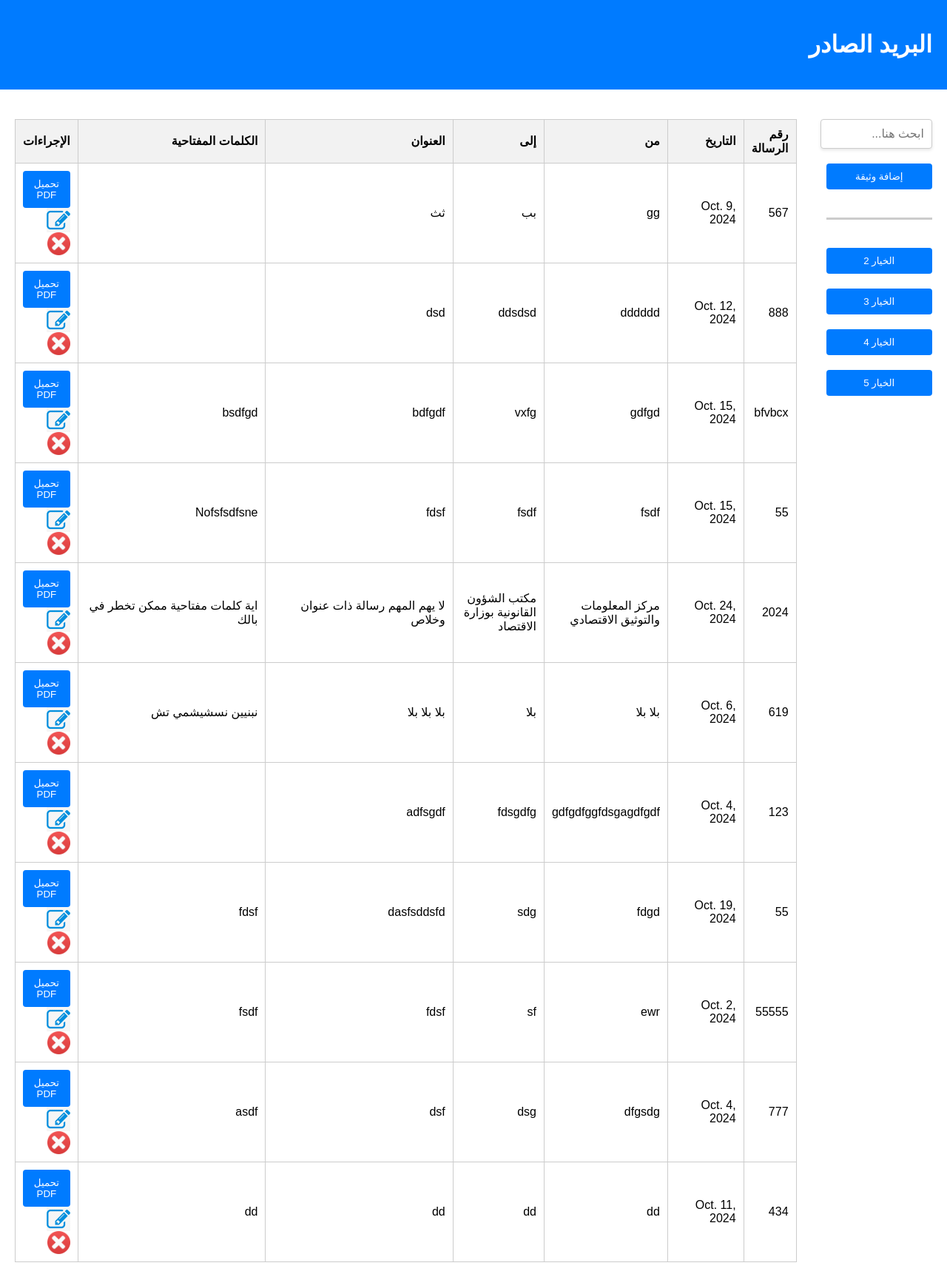
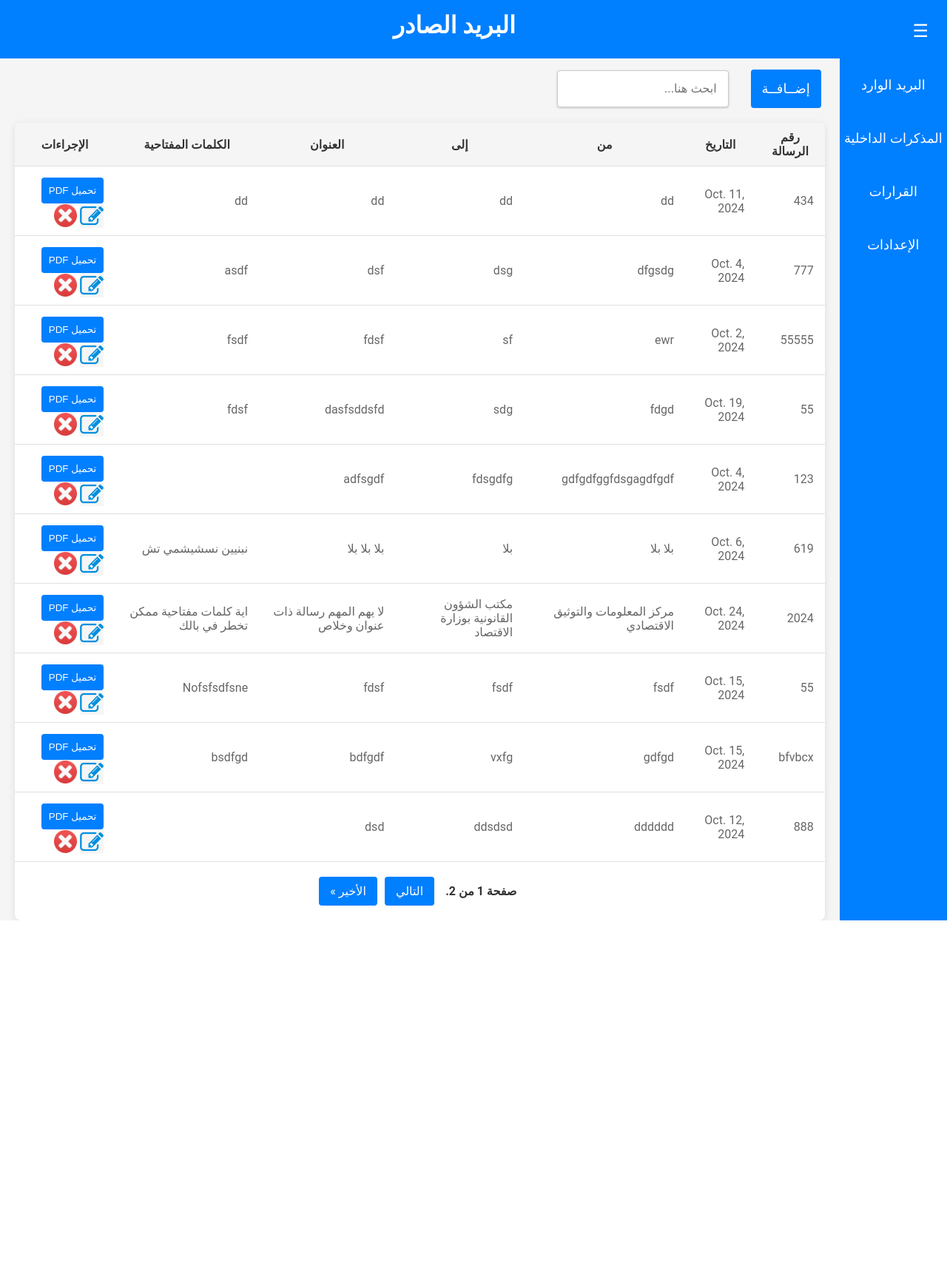
Before and after one commit to debeski/mail_archive_OLD, a Django app: page /outgoing_mail/ in a window 1280 px wide. Shown: the whole page at 74% size. After the commit the page ends 1244 px from the top, so only its background shows below. Run offline with Django 5.2, Linux system fonts and the light colour scheme; data comes from the database, SQL or seed files in the repository; both versions use the stored data as it was after the commit.

Commit message:
outgoing6

```diff
--- a/documents/static/css/style.css
+++ b/documents/static/css/style.css
@@ -1,67 +1,179 @@
 body {
-    font-family: Arial, sans-serif;
+    font-family: 'Roboto', sans-serif; /* Change font for Material style */
     direction: rtl; /* Right-to-left direction for Arabic */
     margin: 0;
     height: 100vh; /* Full height */
     display: flex;
     flex-direction: column; /* Stack elements vertically */
+    background-color: #f5f5f5; /* Light background for the body */
 }
 
 .title {
-    background-color: #007bff; /* Title background color */
+    background-color: #007FFF; /* Azure color for title */
     color: white;
     text-align: right;
-    padding: 20px; /* Space around the title */
-    margin-bottom: 20px; /* Space below the title */
+    padding: 5px; /* Reduced height */
+    margin: 0; /* Remove margin below the title */
+    box-shadow: none; /* Light shadow only below */
+    display: flex; /* Flex for title and button */
+    align-items: center; /* Center items vertically */
+    height: 70px;
+}
+
+.title h1 {
+    flex: 1; /* Allow the title to take up remaining space */
+    text-align: center; /* Center the title text */
+    margin-top: 10px;
+}
+
+.menu-toggle {
+    background: none; /* No background */
+    border: none; /* No border */
+    color: white; /* White color for the icon */
+    font-size: 24px; /* Size for the icon */
+    cursor: pointer; /* Pointer cursor */
+    margin-right: 10px; /* Space from the left */
 }
 
 .container {
     display: flex;
     flex-grow: 1; /* Allow the container to grow */
-    justify-content: flex-end; /* Align dashboard to the right */
-    padding: 20px; /* Add padding to the container */
+}
+
+.layout {
+    display: flex; /* Keep dashboard and table side by side */
+    flex-grow: 1; /* Allow layout to grow */
+}
+
+.dashboard {
+    background-color: #007FFF; /* Match title background (azure) */
+    color: white; /* Text color */
+    width: 200px; /* Fixed width for navigation pane */
+    margin: 0; /* Remove space from left */
+    padding: 0; /* Remove padding */
+    box-shadow: none; /* Shadow for depth */
+    transition: width 0.3s; /* Smooth transition for width */
+    border-top: none; /* Ensure there's no border at the top */
+}
+
+.dashboard.collapsed {
+    width: 0; /* Collapse width */
+    overflow: hidden; /* Hide overflow */
+}
+
+.dashboard button {
+    width: 100%; /* Make buttons full width */
+    margin: 0; /* Remove margin */
+    padding: 25px 0; /* Increased padding for buttons */
+    background-color: #007FFF; /* Azure for options */
+    color: white;
+    border: none;
+    cursor: pointer;
+    transition: background-color 0.3s; /* Smooth transition */
+    font-size: 18px; /* Increase font size for buttons */
+}
+
+.dashboard button:hover {
+    background-color: #0056a3; /* Darker blue on hover */
+}
+
+.main-content {
+    flex-grow: 1; /* Allow main content to grow */
+    transition: margin-left 0.3s; /* Smooth transition for margin */
+}
+
+.header {
+    display: flex; /* Use flexbox for header layout */
+    align-items: center; /* Center items vertically */
+    margin-bottom: 20px; /* Space below the header */
+}
+
+.header button {
+    margin-right: 25px; /* Space between the button and the search field */
+    padding: 15px; /* Make buttons the same size */
+    border: none; /* Remove default border */
+    background-color: #007FFF; /* Azure for "إضافة وثيقة" button */
+    color: white; /* Text color */
+    border-radius: 4px; /* Rounded corners for buttons */
+    cursor: pointer; /* Pointer cursor on hover */
+    transition: background-color 0.3s; /* Smooth transition */
+    font-size: 18px; /* Increase font size for the button */
+    margin-top: 15px;
+}
+
+.header button:hover {
+    background-color: #0056a3; /* Darker button color on hover */
+}
+
+.search-container {
+    flex: 1; /* Allow search input to grow */
+    display: flex; /* Use flexbox for alignment */
+    padding-right: 30px;
+    padding-top: 15px
+}
+
+.search-container input {
+    padding: 15px; /* Increased padding for input */
+    width: 200px; /* Set a specific width for the search input */
+    border: 1px solid #ccc; /* Light gray border */
+    border-radius: 4px; /* Rounded corners */
+    box-shadow: 0 1px 3px rgba(0, 0, 0, 0.2); /* Subtle shadow */
+    font-size: 16px; /* Font size for readability */
+    transition: border-color 0.3s; /* Smooth transition for border color */
+}
+
+#search-input:focus {
+    border-color: #007FFF; /* Change border color when focused */
+    outline: none; /* Remove default outline */
 }
 
 .table-container {
     flex-grow: 1; /* Allow the table container to grow */
-    margin-right: 20px; /* Space between table and dashboard */
-}
-
-.dashboard {
-    display: inline-block; /* Keep it from pushing down */
-    vertical-align: top; /* Align with the action container */
-    width: 200px; /* Adjust width as needed */
-    margin-left: 20px; /* Space from the action container */
-}
-
-.dashboard button {
-    width: 100%; /* Make buttons full width */
-    margin: 10px 0;
-    padding: 10px;
-    background-color: #007bff;
-    color: white;
-    border: none;
-    border-radius: 4px;
-    cursor: pointer;
-}
-
-.dashboard button:hover {
-    background-color: #0056b3;
+    margin-left: 20px; /* Space between table and dashboard */
+    margin-right: 20px;
+    overflow: auto; /* Allow scrolling if the table is too wide */
+    border-radius: 8px; /* Rounded corners */
+    box-shadow: 0 2px 10px rgba(0, 0, 0, 0.1); /* Subtle shadow */
+    background-color: #ffffff; /* White background for the table container */
 }
 
 table {
-    width: 100%;
-    border-collapse: collapse;
+    width: 100%; /* Ensure the table takes full width */
+    border-collapse: collapse; /* Remove spacing between cells */
 }
 
 th, td {
-    padding: 10px;
-    border: 1px solid #ccc;
-    text-align: right; /* Align text to the right for Arabic */
+    padding: 10px 15px; /* Padding for cells */
+    border-bottom: 1px solid #e0e0e0; /* Light border for separation */
 }
 
 th {
-    background-color: #f2f2f2;
+    background-color: #f5f5f5; /* Light grey background for header */
+    color: #333; /* Dark text color */
+    font-weight: 600; /* Bold header text */
+}
+
+td {
+    text-align: right; /* Align text to the right for Arabic */
+    color: #666; /* Slightly lighter text for body */
+}
+
+/* Row hover effect */
+tbody tr:hover {
+    background-color: #eeeeee; /* Light grey background on hover */
+}
+
+/* Responsive adjustments */
+@media (max-width: 600px) {
+    th, td {
+        padding: 10px; /* Reduce padding on smaller screens */
+        font-size: 14px; /* Adjust font size */
+    }
+
+    th:nth-child(1),
+    td:nth-child(1) {
+        display: none; /* Hide document number on small screens */
+    }
 }
 
 .dropdown {
@@ -70,82 +182,46 @@ th {
 }
 
 .dropbtn {
-    background-color: #007bff;
+    background-color: #007FFF; /* Azure color for dropdown button */
     color: white;
     padding: 10px;
     border: none;
     cursor: pointer;
     border-radius: 4px;
+    transition: background-color 0.3s; /* Smooth transition */
 }
 
 .dropdown-content {
     display: none;
     position: absolute;
-    background-color: #f9f9f9;
+    background-color: #ffffff; /* White background for dropdown */
     min-width: 160px;
     box-shadow: 0px 8px 16px 0px rgba(0,0,0,0.2);
     z-index: 1;
+    border-radius: 4px; /* Rounded corners */
 }
 
 .dropdown-content a, .dropdown-content span {
-    color: black;
+    color: black; /* Default color for available options */
     padding: 12px 16px;
     text-decoration: none;
     display: block;
 }
 
 .dropdown-content a:hover, .dropdown-content span:hover {
-    background-color: #007bff; /* Highlight on hover */
+    background-color: #007FFF; /* Azure for hovered options */
     color: white;
 }
 
+.disabled-option {
+    color: gray; /* Gray for unavailable options */
+    cursor: not-allowed; /* Change cursor to indicate it's not clickable */
+    pointer-events: none; /* Prevent any pointer events */
+}
+
+/* Show dropdown content on hover */
 .dropdown:hover .dropdown-content {
     display: block;
-}
-
-/* Flexbox for the button and search field */
-.action-container {
-    display: flex;
-    align-items: center; /* Center vertically */
-    margin-bottom: 20px; /* Space below the action container */
-}
-
-.action-container button {
-    margin-right: 10px; /* Space between button and input */
-    flex: 1; /* Allow button to grow */
-}
-
-.search-container {
-    flex: 2; /* Allow search input to grow */
-}
-
-.search-container input {
-    padding: 10px;
-    width: 100%; /* Make input full width */
-}
-
-/* Separator */
-.separator {
-    height: 3px;
-    background-color: #ccc;
-    margin: 10px 0; /* Space above and below */
-}
-
-/* Search Field */
-#search-input:focus {
-    border-color: #007bff;    /* Changes border color when the input is focused */
-    outline: none;             /* Removes the default outline */
-}
-
-#search-input {
-    padding: 10px;             /* Adds padding inside the input for better usability */
-    width: 90%;              /* Makes the input take the full width of its container */
-    border: 1px solid #ccc;   /* Adds a light gray border */
-    border-radius: 4px;       /* Rounds the corners for a softer look */
-    box-shadow: 0 2px 4px rgba(0, 0, 0, 0.1); /* Adds a subtle shadow */
-    margin-bottom: 10px;      /* Space below the input */
-    font-size: 16px;          /* Sets the font size for better readability */
-    transition: border-color 0.3s; /* Smooth transition for border color */
 }
 
 .modal {
@@ -168,6 +244,8 @@ th {
     width: 80%;
     max-width: 400px;
     text-align: center;
+    border-radius: 8px; /* Rounded corners for modal */
+    box-shadow: 0 4px 20px rgba(0, 0, 0, 0.2); /* Shadow for modal */
 }
 
 .close {
@@ -203,54 +281,58 @@ th {
     cursor: pointer; /* Ensure edit button also has pointer */
 }
 
-/* Set specific widths for table columns */
-table {
-    width: 100%; /* Ensure the table takes full width */
-}
-
-th:nth-child(1),
-td:nth-child(1) {
-    width: 5%; /* رقم الوثيقة */
-}
-
-th:nth-child(2),
-td:nth-child(2) {
-    width: 10%; /* التاريخ */
-}
-
-th:nth-child(3),
-td:nth-child(3) {
-    width: 12%; /* من */
-}
-
-th:nth-child(4),
-td:nth-child(4) {
-    width: 12%; /* إلى */
-}
-
-th:nth-child(5),
-td:nth-child(5) {
-    width: 25%; /* العنوان */
-}
-
-th:nth-child(6),
-td:nth-child(6) {
-    width: 25%; /* الكلمات المفتاحية */
-}
-
-/* Ensure header and body cells are styled the same */
-th {
-    text-align: right; /* Align text to the right for Arabic */
-}
-
-td {
-    text-align: right; /* Align text to the right for Arabic */
-}
-
 .disabled-option {
     color: gray;  /* Grayed out text */
     cursor: not-allowed;  /* Change cursor to indicate it's not clickable */
     pointer-events: none;  /* Prevent any pointer events */
     display: block;  /* Ensures it behaves like a block element */
-    padding: 8px 12px;  /* Match link padding */
 }
+
+/* Button styles enhancements */
+button {
+    margin-top: 5px; /* Space above buttons */
+    padding: 10px; /* Padding for buttons */
+    border: none; /* Remove default border */
+    background-color: #6200ee; /* Button color */
+    color: white; /* Text color */
+    border-radius: 4px; /* Rounded corners for buttons */
+    cursor: pointer; /* Pointer cursor on hover */
+    transition: background-color 0.3s; /* Smooth transition */
+}
+
+button:hover {
+    background-color: #0056a3; /* Darker button color on hover */
+}
+
+.pagination {
+    display: flex; /* Use flexbox for layout */
+    justify-content: center; /* Center the pagination */
+    margin: 20px 0; /* Space around the paginator */
+}
+
+.step-links {
+    display: flex; /* Flex for spacing */
+    align-items: center; /* Center items vertically */
+}
+
+.pagination-button {
+    background-color: #007FFF; /* Material purple */
+    color: white; /* Text color */
+    padding: 10px 15px; /* Padding */
+    margin: 0 5px; /* Space between buttons */
+    border: none; /* Remove border */
+    border-radius: 4px; /* Rounded corners */
+    cursor: pointer; /* Pointer cursor */
+    transition: background-color 0.3s; /* Smooth transition */
+    text-decoration: none; /* Remove underline */
+}
+
+.pagination-button:hover {
+    background-color: #3700b3; /* Darker purple on hover */
+}
+
+.current {
+    margin: 0 10px; /* Space around current page text */
+    font-weight: bold; /* Bold text for current page */
+    color: #333; /* Darker color for better visibility */
+}
--- a/documents/templates/outgoing_mail.html
+++ b/documents/templates/outgoing_mail.html
@@ -10,22 +10,25 @@
 </head>
 <body>
 <div class="title">
+    <button class="menu-toggle" onclick="toggleMenu()">☰</button>
     <h1>البريد الصادر</h1>
 </div>
 
 <div class="container">
-    <div class="dashboard">
+    <div class="layout">
+        <div class="dashboard" id="dashboard">
+            <button onclick="#">البريد الوارد</button>
+            <button onclick="#">المذكرات الداخلية</button>
+            <button onclick="#">القرارات</button>
+            <button onclick="#">الإعدادات</button>
+        </div>
+        <div class="main-content">
+            <div class="header">
+                <button onclick="location.href='{% url 'add_outgoing' %}'">إضــافــة</button>
+                <div class="search-container">
                     <input type="text" placeholder="ابحث هنا..." id="search-input" onkeyup="searchDocuments()">
-        <button onclick="location.href='{% url 'add_outgoing' %}'">إضافة وثيقة</button>
-        <div><br></div>
-        <div class="separator"></div>
-        <br>
-        <button onclick="#">الخيار 2</button>
-        <button onclick="#">الخيار 3</button>
-        <button onclick="#">الخيار 4</button>
-        <button onclick="#">الخيار 5</button>
                 </div>
-
+            </div>
             <div class="table-container">
                 <table>
                     <thead>
@@ -79,6 +82,24 @@
                         {% endfor %}
                     </tbody>
                 </table>
+                <div class="pagination">
+                    <span class="step-links">
+                        {% if documents.has_previous %}
+                            <a href="?page=1" class="pagination-button">&laquo; الأول</a>
+                            <a href="?page={{ documents.previous_page_number }}" class="pagination-button">السابق</a>
+                        {% endif %}
+
+                        <span class="current">
+                            صفحة {{ documents.number }} من {{ documents.paginator.num_pages }}.
+                        </span>
+
+                        {% if documents.has_next %}
+                            <a href="?page={{ documents.next_page_number }}" class="pagination-button">التالي</a>
+                            <a href="?page={{ documents.paginator.num_pages }}" class="pagination-button">الأخير &raquo;</a>
+                        {% endif %}
+                    </span>
+                </div>
+            </div>
         </div>
     </div>
 
@@ -95,5 +116,11 @@
     <!-- Link to the external JavaScript files -->
     <script src="{% static 'js/search.js' %}"></script>
     <script src="{% static 'js/delete.js' %}"></script>
+    <script>
+        function toggleMenu() {
+            const dashboard = document.getElementById('dashboard');
+            dashboard.classList.toggle('collapsed');
+        }
+    </script>
 </body>
 </html>
--- a/documents/views.py
+++ b/documents/views.py
@@ -6,6 +6,8 @@ from django.apps import apps
 import os
 from django.views.decorators.csrf import csrf_exempt
 from .models import Incoming, Outgoing, Internal, Decree
+from django.core.paginator import Paginator
+
 
 
 #index+outgoing_index functions.
@@ -25,10 +27,13 @@ def index(request):
     })
 
 def outgoing_mail(request):
-    documents = Outgoing.objects.all()  # Use the correct model name here
-    return render(request, 'outgoing_mail.html', {'documents': documents})
+    documents = Outgoing.objects.order_by('-id')  # Order by ID descending
+    paginator = Paginator(documents, 10)  # Show 20 documents per page
 
+    page_number = request.GET.get('page')
+    page_obj = paginator.get_page(page_number)
 
+    return render(request, 'outgoing_mail.html', {'documents': page_obj})
 #add+edit+delete functions.
 
 
```
Also changed, not shown: db.sqlite3, 2 other files. Lines whose indentation alone changed are shown as unchanged.
